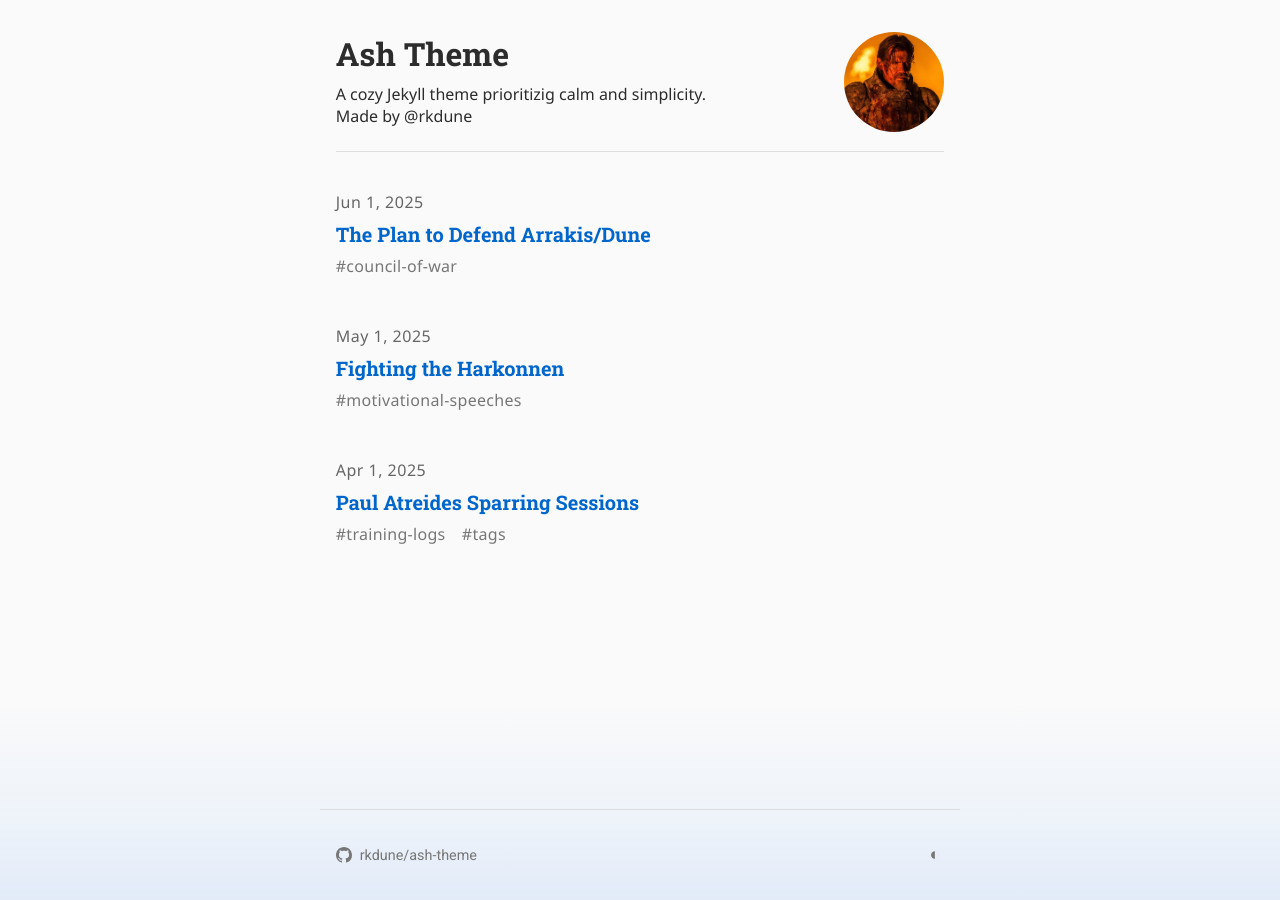
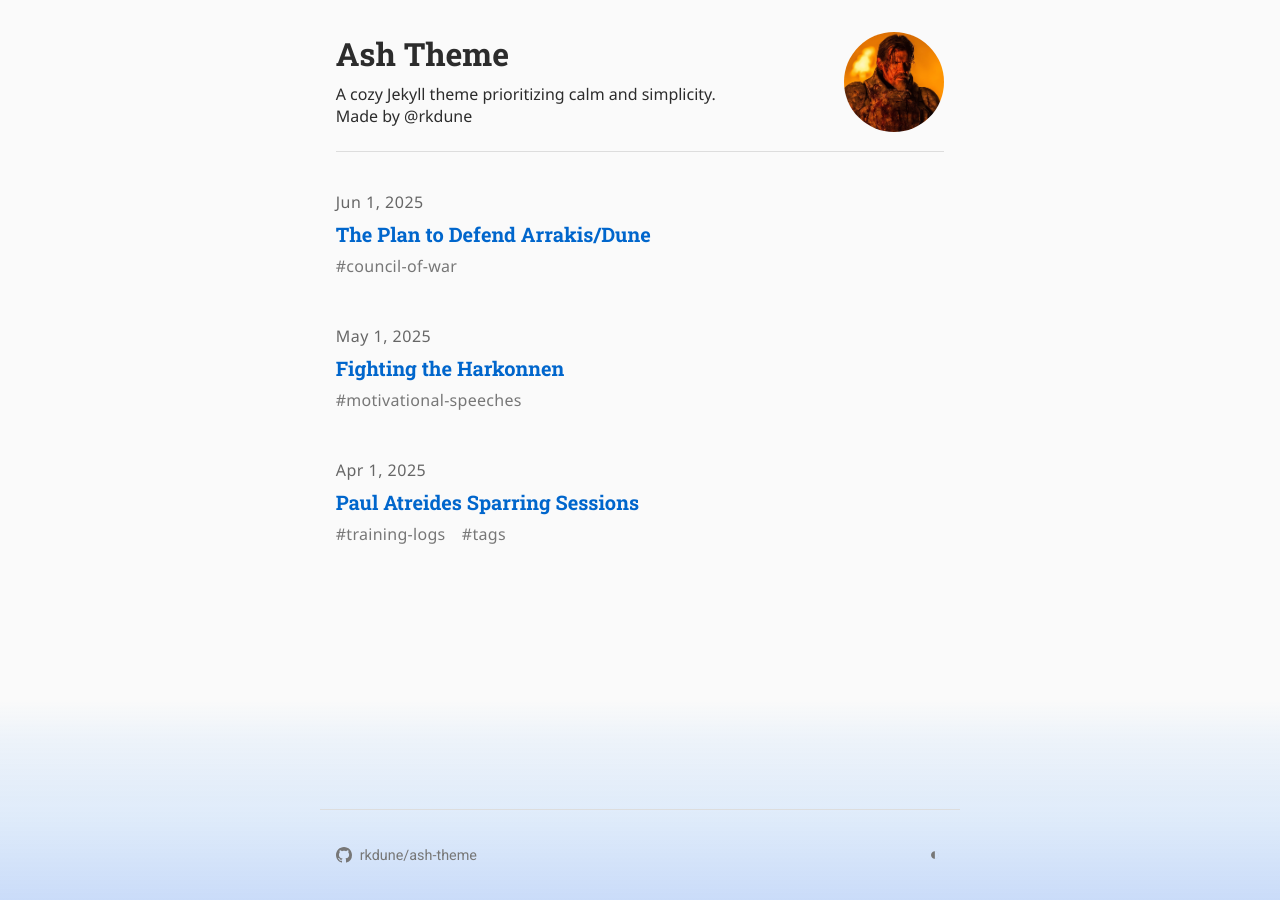
Before and after one commit to rkdune/ash-theme, a Jekyll site: the page built from index.md, in a window 1280 px wide. Built offline with Jekyll 4.4.1, drawn with Linux system fonts in a browser that asks for light colours.

Commit message:
stronger blue glow

```diff
--- a/_config.yml
+++ b/_config.yml
@@ -1,5 +1,5 @@
 title: Ash Theme
-description: "A cozy Jekyll theme prioritizig calm and simplicity. Made by @rkdune"
+description: "A cozy Jekyll theme prioritizing calm and simplicity. Made by @rkdune"
 encoding: utf-8
 
 # Theme mode setting - "dark" or "light"
--- a/_sass/base.scss
+++ b/_sass/base.scss
@@ -28,9 +28,9 @@ body.theme-light {
   --post-border-color: #e5e5e5;
 
   /* Light theme glow colors (blue) */
-  --glow-color-1: rgba(59, 130, 246, 0.12);
-  --glow-color-2: rgba(96, 165, 250, 0.08);
-  --glow-color-3: rgba(147, 197, 253, 0.04);
+  --glow-color-1: rgba(59, 130, 246, 0.25);
+  --glow-color-2: rgba(96, 165, 250, 0.18);
+  --glow-color-3: rgba(147, 197, 253, 0.12);
 }
 
 html, body {
```
Also changed, not shown: vercel.json (added, +7 -0 lines).
